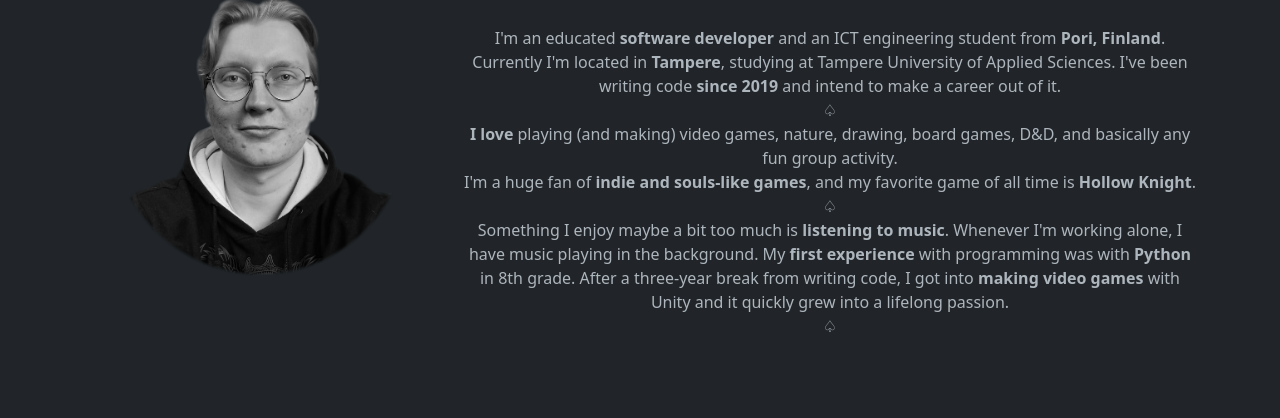
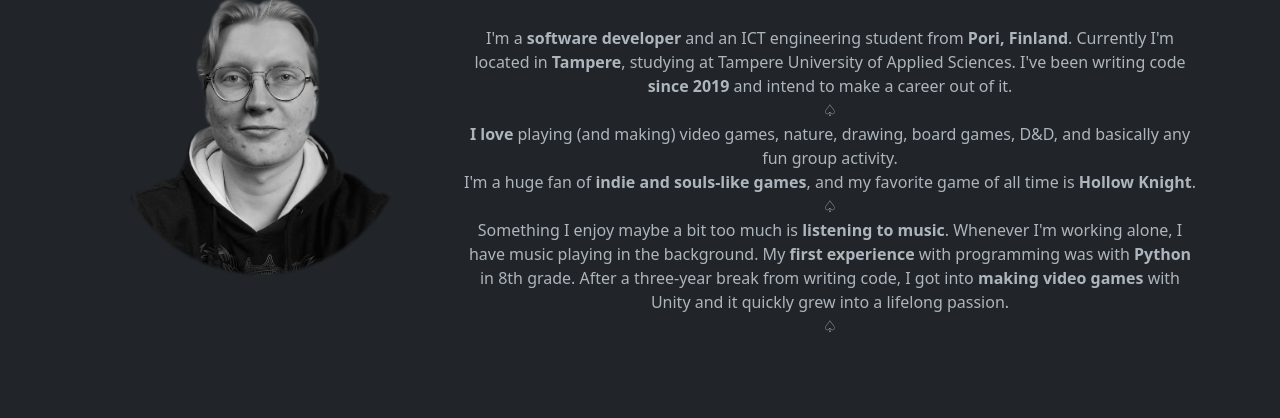
Before and after one commit to iAmAaven/iAmAaven.github.io, a plain HTML site: page index.html in a window 1280 px wide. Shown: the part 244-662 px from the top of the page. Drawn offline with nearby package versions, Linux system fonts and the light colour scheme.

Commit message:
smol change

```diff
--- a/index.html
+++ b/index.html
@@ -53,7 +53,7 @@
                     <h1><br><b>Aapo Harjunpää</b><br></h1>
                     <br>
                     <p>
-                        I'm an educated <b>software developer</b> and an ICT engineering student from <b>Pori, Finland</b>.
+                        I'm a <b>software developer</b> and an ICT engineering student from <b>Pori, Finland</b>.
                         Currently I'm located in <b>Tampere</b>, studying at Tampere University of Applied Sciences.
                         I've been writing code <b>since 2019</b> and intend to make a career out of it.
                         <br>♤<br>
```
